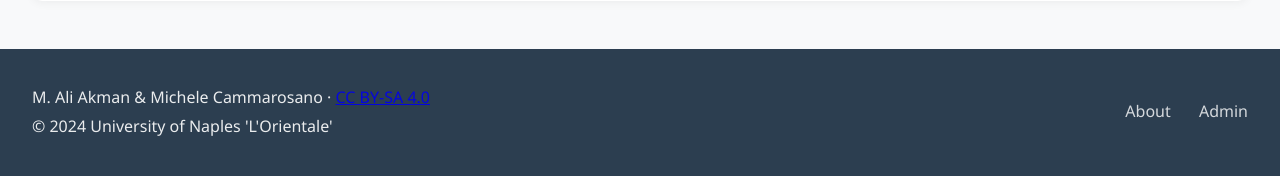
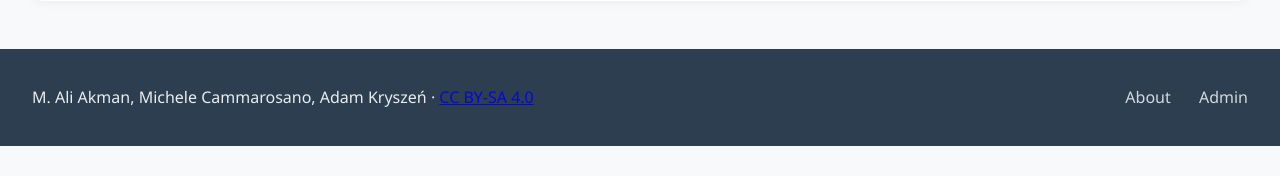
Before and after one commit to makman12/laman, a Django app: page /about/ in a window 1280 px wide. Shown: the part 1932-2108 px from the top of the page. After the commit the page ends 2078 px from the top, so only its background shows below. Run offline with Django 5.2, Linux system fonts and the light colour scheme; data that the repository does not hold is empty.

Commit message:
Update footer credits to include Adam Kryszeń

```diff
--- a/namefinder/templates/namefinder/base.html
+++ b/namefinder/templates/namefinder/base.html
@@ -75,8 +75,7 @@
     <footer>
         <div class="footer-content">
             <div class="footer-info">
-                <p>M. Ali Akman & Michele Cammarosano · <a href="https://creativecommons.org/licenses/by-sa/4.0/" target="_blank" rel="noopener">CC BY-SA 4.0</a></p>
-                <p>© 2024 University of Naples 'L'Orientale'</p>
+                <p>M. Ali Akman, Michele Cammarosano, Adam Kryszeń · <a href="https://creativecommons.org/licenses/by-sa/4.0/" target="_blank" rel="noopener">CC BY-SA 4.0</a></p>
             </div>
             <div class="footer-links">
                 <a href="{% url 'namefinder:about' %}">About</a>
```
